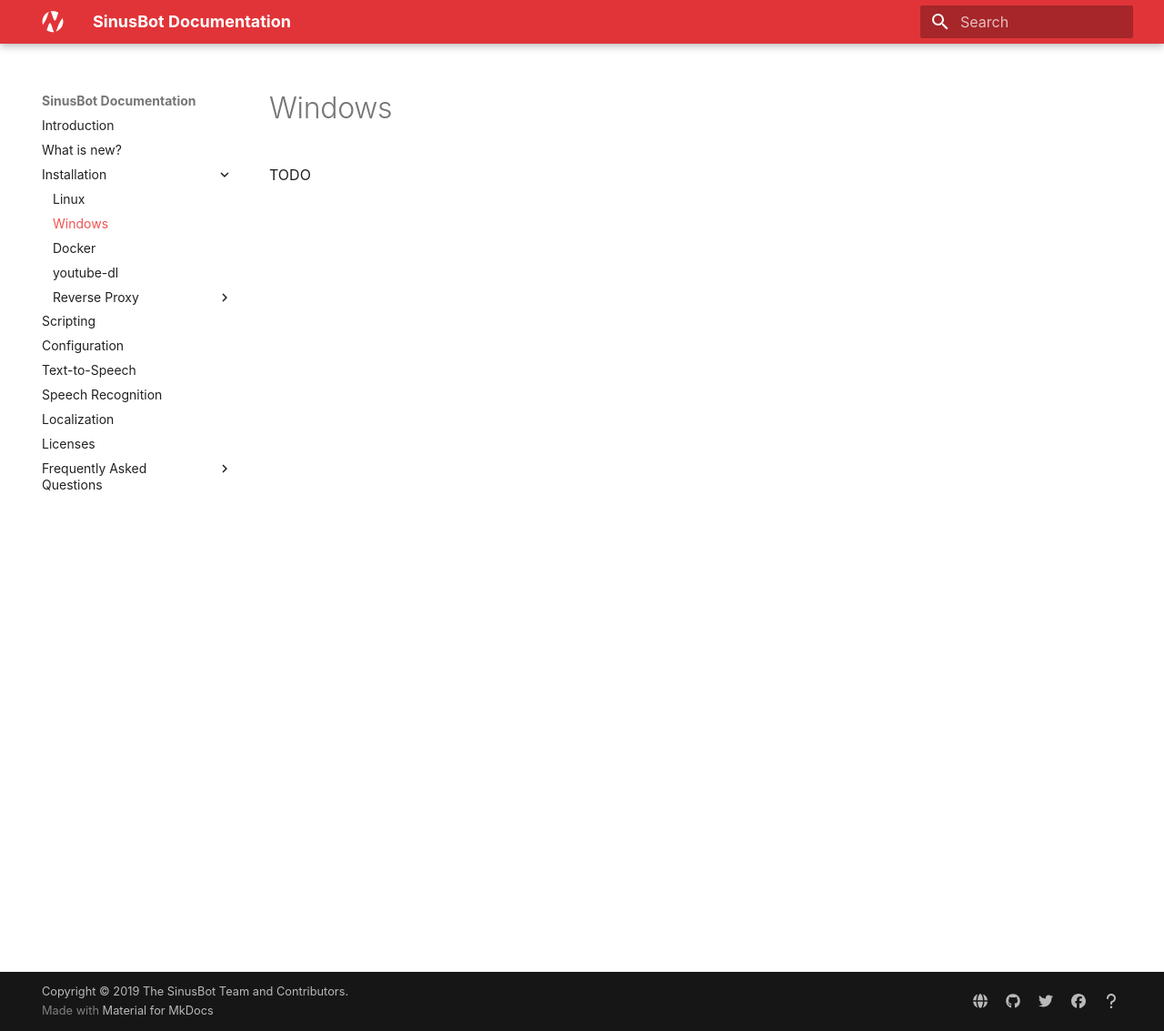
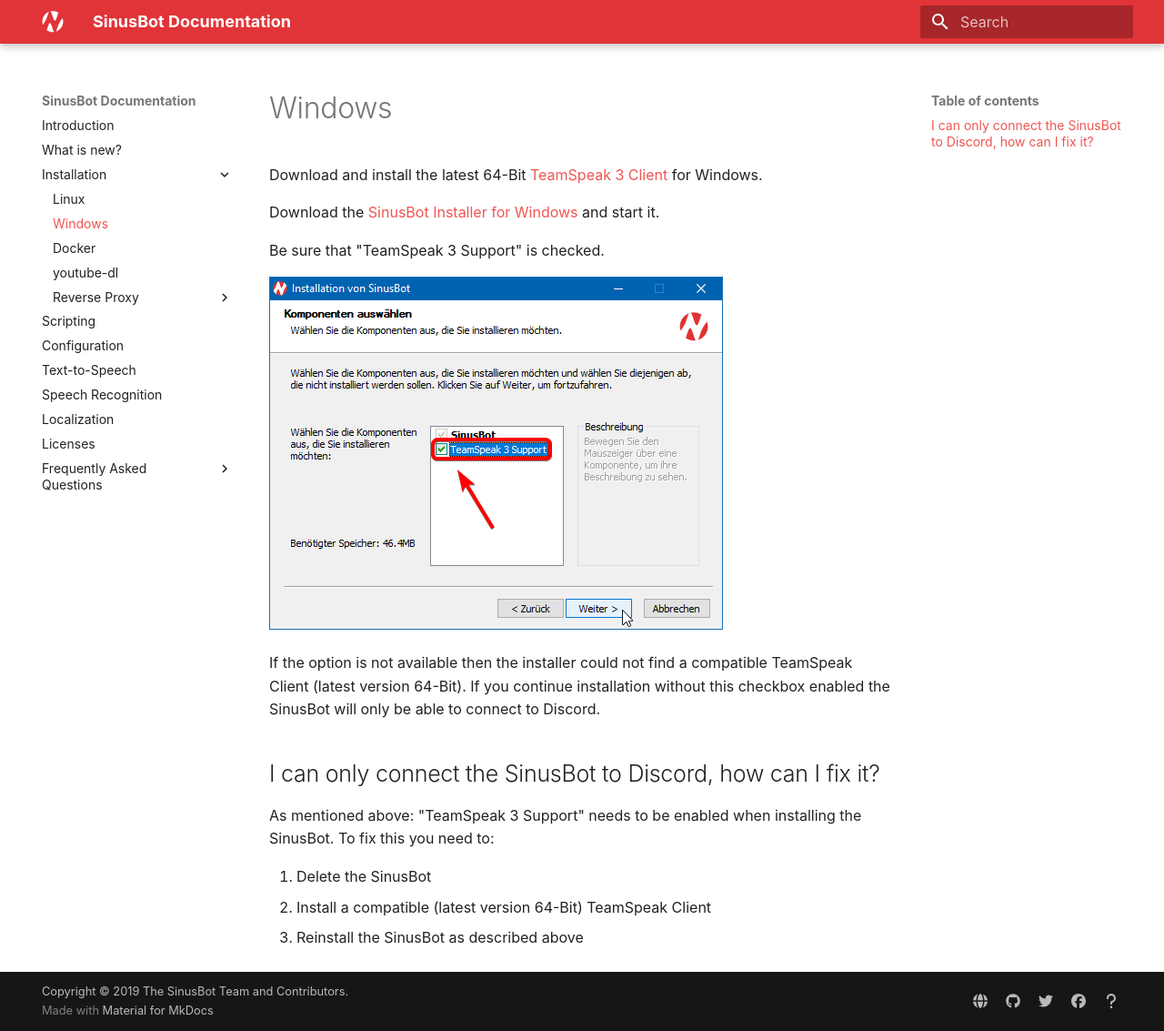
Before and after one commit to SinusBot/docs, an MkDocs documentation site: the page built from docs/installation/windows.md, in a window 1280 px wide and 1133 px high. Shown: the whole window at 91% size. Built offline with MkDocs 1.6.1 and Material for MkDocs 9.7.7, drawn with Linux system fonts in a browser that asks for light colours.

Commit message:
added windows guide

```diff
--- a/docs/installation/windows.md
+++ b/docs/installation/windows.md
@@ -1 +1,18 @@
-TODO
+Download and install the latest 64-Bit [TeamSpeak 3 Client](https://teamspeak.com/en/downloads/) for Windows.
+
+Download the [SinusBot Installer for Windows](https://www.sinusbot.com/pre/sinusbot-0.13.37.exe) and start it.
+
+Be sure that "TeamSpeak 3 Support" is checked.
+
+![Windows Installer Screenshot](windows_installer.png)
+
+If the option is not available then the installer could not find a compatible TeamSpeak Client (latest version 64-Bit).
+If you continue installation without this checkbox enabled the SinusBot will only be able to connect to Discord.
+
+## I can only connect the SinusBot to Discord, how can I fix it?
+
+As mentioned above: "TeamSpeak 3 Support" needs to be enabled when installing the SinusBot. To fix this you need to:
+
+1. Delete the SinusBot
+2. Install a compatible (latest version 64-Bit) TeamSpeak Client
+3. Reinstall the SinusBot as described above
```
Also changed, not shown: docs/installation/windows_installer.png (added).
